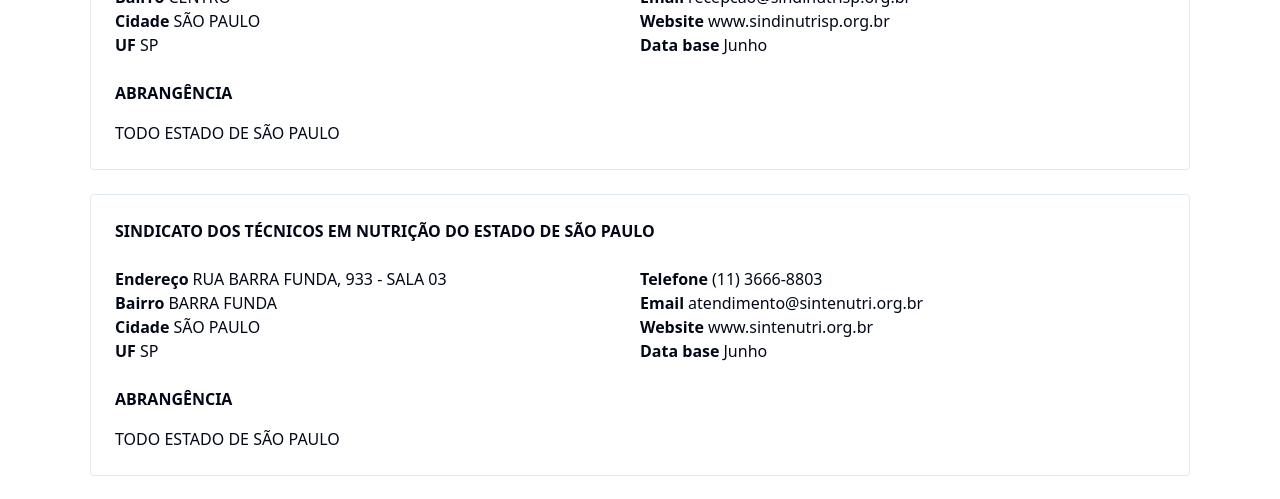
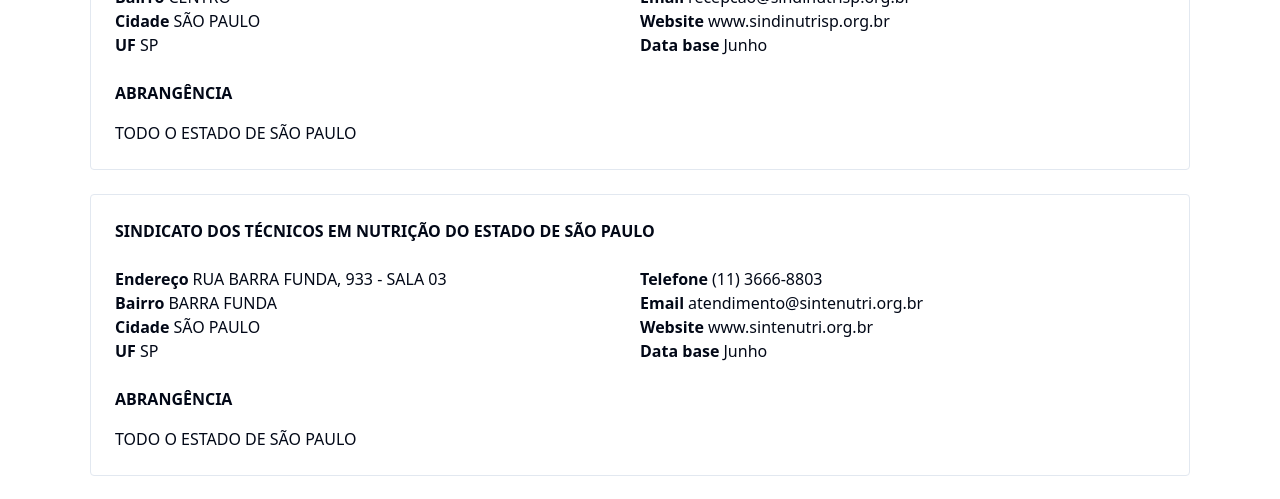
Before and after one commit to devsindercsp/sindicatos, a React (Vite) app: page / in a window 1280 px wide. Shown: the part 1760-2259 px from the top of the page. Built offline with nearby package versions, Linux system fonts and the light colour scheme.

Commit message:
Update sindicatos.ts

```diff
--- a/src/data/sindicatos.ts
+++ b/src/data/sindicatos.ts
@@ -119,7 +119,7 @@
     email: 'recepcao@sindinutrisp.org.br',
     website: 'www.sindinutrisp.org.br',
     basedata: 'Junho',
-    coverage: ['TODO ESTADO DE SÃO PAULO'],
+    coverage: ['TODO O ESTADO DE SÃO PAULO'],
   },
   {
     name: 'SINDICATO DOS TÉCNICOS EM NUTRIÇÃO DO ESTADO DE SÃO PAULO',
@@ -131,7 +131,7 @@
     email: 'atendimento@sintenutri.org.br',
     website: 'www.sintenutri.org.br',
     basedata: 'Junho',
-    coverage: ['TODO ESTADO DE SÃO PAULO'],
+    coverage: ['TODO O ESTADO DE SÃO PAULO'],
   },
   {
     name: 'SINDICATO DOS TRABALHADORES EM REFEIÇÕES COLETIVAS DE COTIA, EMBU DAS ARTES, EMBU GUAÇU, ITAPECERICA DA SERRA E TABOÃO DA SERRA',
```
